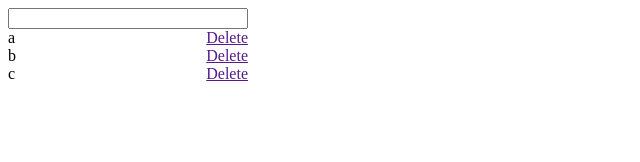
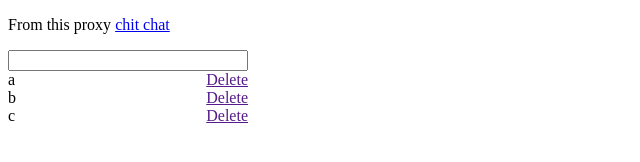
Before and after one commit to LiteSoul/BookList, a plain HTML site: page proxy_version.html in a window 1280 px wide. Shown: the whole page, without its empty margins (0-640 px from the left). Drawn offline with Linux system fonts and the light colour scheme.

Commit message:
Add proxy version

```diff
--- a/proxy_version.html
+++ b/proxy_version.html
@@ -11,6 +11,9 @@
 
 <body>
 	<div id="main">
+		<p>From this proxy
+			<a href="https://medium.com/@thomastortorini/its-a-whole-but-the-proxy-is-the-equivalent-of-a-framework-but-native-d2d7a1e165c0">chit chat</a>
+		</p>
 		<form>
 			<input type="text" id="query" />
 			<input type="submit" style="position: absolute; opacity: 0; left: -1000000px" />
```
